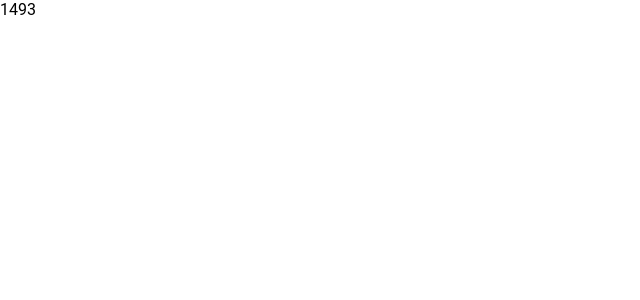
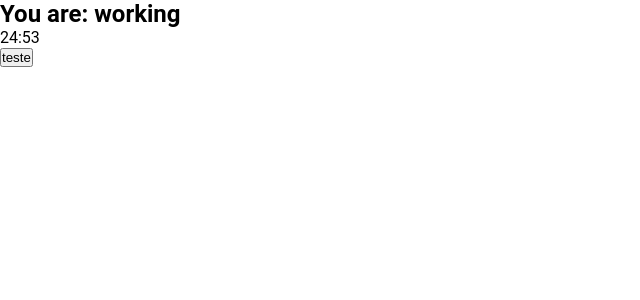
Before and after one commit to MiguellPC/Pomodoro-app, a React (Create React App) app: page / in a window 1280 px wide. Shown: the top 300 px of the page, without its empty margins (0-640 px from the left). Built offline with nearby package versions, Linux system fonts and the light colour scheme.

Commit message:
Add components for Timer and Button

```diff
--- a/src/App.tsx
+++ b/src/App.tsx
@@ -1,5 +1,5 @@
 import React from 'react';
-import { PomodoroTimer } from './components/pomodoro-timer';
+import { PomodoroTimer } from './components/pomodoroTimer';
 
 function App() {
   return (
--- /dev/null
+++ b/src/components/button.tsx
@@ -0,0 +1,15 @@
+import React from 'react';
+
+interface Props {
+  onClick: () => void;
+  text: string;
+  className?: string;
+}
+
+export function Button(props: Props): JSX.Element {
+  return (
+    <button onClick={props.onClick} className={props.className}>
+      {props.text}
+    </button>
+  );
+}
--- a/src/components/pomodoro-timer.tsx
+++ b/src/components/pomodoroTimer.tsx
@@ -1,5 +1,7 @@
 import React, { useState } from 'react';
 import { useInterval } from '../hooks/useInterval';
+import { Button } from './button';
+import { Timer } from './timer';
 
 interface Props {
   defaultPomodoroTime: number;
@@ -12,5 +14,16 @@
     setMainTime((prev) => prev - 1);
   }, 1000);
 
-  return <div>{mainTime}</div>;
+  return (
+    <div className="pomodoro">
+      <h2>You are: working</h2>
+      <Timer mainTime={mainTime} />
+      <Button
+        text="teste"
+        onClick={() => {
+          console.log(1);
+        }}
+      ></Button>
+    </div>
+  );
 }
--- /dev/null
+++ b/src/components/timer.tsx
@@ -0,0 +1,10 @@
+import React from 'react';
+import { secondsToTime } from '../utils/secondsToTime';
+
+interface Props {
+  mainTime: number;
+}
+
+export function Timer(props: Props): JSX.Element {
+  return <div className="timer">{secondsToTime(props.mainTime)}</div>;
+}
--- /dev/null
+++ b/src/utils/secondsToTime.ts
@@ -0,0 +1,6 @@
+export function secondsToTime(seconds: number): string {
+  const zeroLeft = (n: number) => Math.floor(n).toString().padStart(2, '0');
+  const min = zeroLeft((seconds / 60) % 60);
+  const sec = zeroLeft((seconds % 60) % 60);
+  return `${min}:${sec}`;
+}
```
